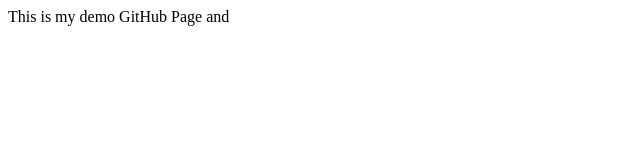
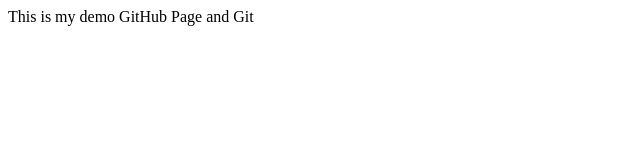
Before and after one commit to ramansaini14/deployedTemp, a plain HTML site: page index.html in a window 1280 px wide. Shown: the full height of the page, 0-640 px from the left. Drawn offline with Linux system fonts and the light colour scheme.

Commit message:
myCommit2

```diff
--- a/index.html
+++ b/index.html
@@ -6,6 +6,6 @@
     <title>Document</title>
 </head>
 <body>
-    This is my demo GitHub Page and
+    This is my demo GitHub Page and Git
 </body>
 </html>
```
